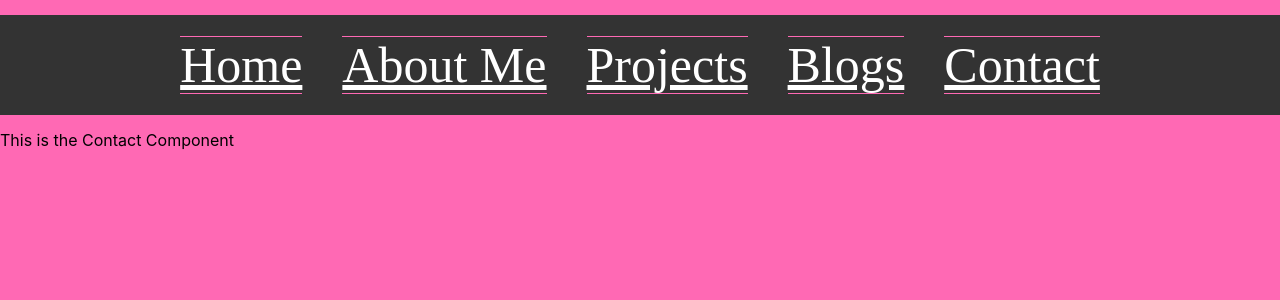
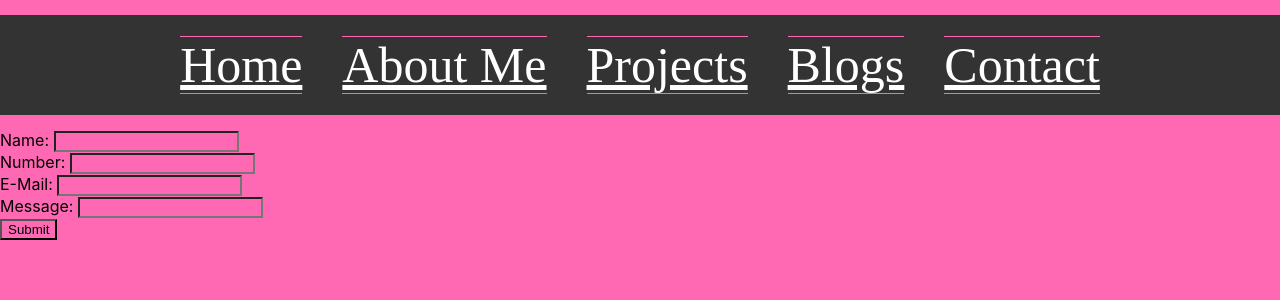
Before and after one commit to ghaxhaj/granits-website, a React (Create React App) app: page /contact in a window 1280 px wide. Shown: the top 300 px of the page. Built offline with nearby package versions, Linux system fonts and the light colour scheme.

Commit message:
added form to contact page

```diff
--- a/src/components/Contact.js
+++ b/src/components/Contact.js
@@ -1,9 +1,32 @@
 import React from "react"
 
 class Contact extends React.Component{
+
+    state = {
+        name: "",
+        number: "",
+        email: "",
+        message: ""
+    }
+
+    eventHandler = (event) => {
+       this.setState({[event.target.name]: event.target.value})
+    //    .then(console.log(this.state))
+    }
+
+
     render(){
         return(
-            <div>This is the Contact Component</div>
+            <div>
+                {/* {console.log(this.state)} */}
+                <form action= "matildo:ghaxhaj@fordham.edu" method= "POST" enctype= "multipart/form-data">
+                    Name: <input type="text" name="name" onChange = {this.eventHandler}></input><br></br>
+                    Number: <input type="text" name="number" onChange = {this.eventHandler}></input><br></br>
+                    E-Mail: <input type="text" name="email" onChange = {this.eventHandler}></input><br></br>
+                    Message: <input type="textArea" name="message" onChange = {this.eventHandler}></input><br></br>
+                    <input type="submit" name="submit" value="Submit"></input>
+                    </form>
+            </div>
         )
     }
 }
```
